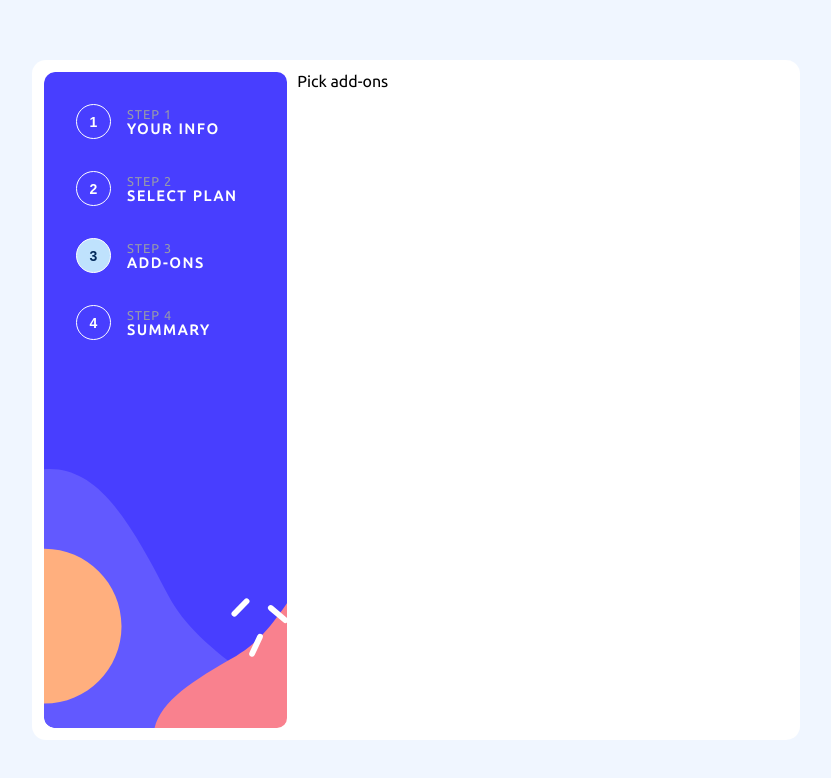
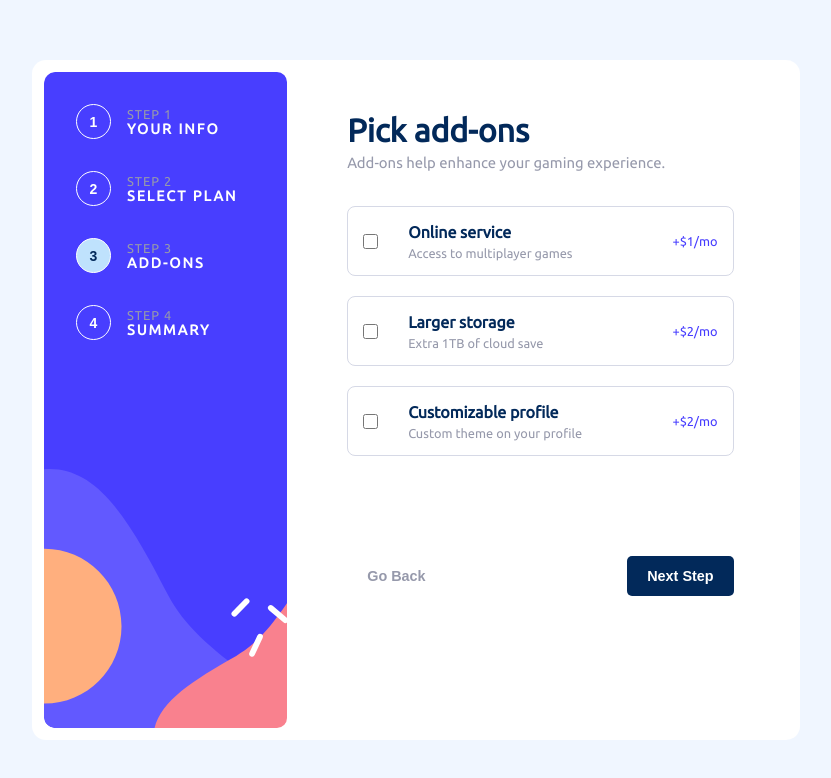
Before and after one commit to Oyefolu-CodeWizard/multi-step-form, a React (Vite) app: page /addons in a window 1280 px wide. Shown: the top 778 px of the page, without its empty margins (224-1055 px from the left). Built offline with nearby package versions, Linux system fonts and the light colour scheme.

Commit message:
Pick Add-Ons

```diff
--- a/src/Pages/AddOnsPage.tsx
+++ b/src/Pages/AddOnsPage.tsx
@@ -1,5 +1,79 @@
+import { useAppDispatch, useAppSelector } from "../hooks";
+import { useNavigate } from "react-router-dom";
+import Button from "../components/Button";
+import { toggleAddOns } from "../features/addonsSlice";
+
+// Larger storage
+//   Extra 1TB of cloud save
+//   +$2/mo
+
+//   Customizable Profile
+//   Custom theme on your profile
+//   +$2/mo
+
 function AddOnsPage() {
-  return <div>Pick add-ons</div>;
+  const dispatch = useAppDispatch();
+  const navigate = useNavigate();
+
+  const { addons } = useAppSelector((state) => state.addons);
+  const { planOption } = useAppSelector((state) => state.plan);
+
+  const handleNext = () => {
+    navigate("/summary");
+  };
+  const handleBack = () => {
+    navigate("/plan");
+  };
+  return (
+    <div className="add-ons">
+      <div className="add-ons-container">
+        <div className="add-ons-header">
+          <h1>Pick add-ons</h1>
+          <p>Add-ons help enhance your gaming experience.</p>
+        </div>
+
+        <div className="add-ons-experience">
+          {addons.map((addon) => (
+            <div
+              className={`experience ${addon.selected ? "selected" : ""}`}
+              key={addon.id}
+              onClick={() => dispatch(toggleAddOns(addon.id))}
+            >
+              <div className="check-exp">
+                <input
+                  type="checkbox"
+                  checked={addon.selected}
+                  name=""
+                  id=""
+                  readOnly
+                />
+                <div>
+                  <h4>{addon.title}</h4>
+                  <p>{addon.description}</p>
+                </div>
+              </div>
+              <p>
+                +$
+                {planOption === "monthly"
+                  ? addon.monthlyPrice
+                  : addon.yearlyPrice}
+                /{planOption === "monthly" ? "mo" : "yr"}
+              </p>
+            </div>
+          ))}
+        </div>
+
+        <div className="add-ons-buttons">
+          <Button type="back" onClick={handleBack}>
+            Go Back
+          </Button>
+          <Button type="next" onClick={handleNext}>
+            Next Step
+          </Button>
+        </div>
+      </div>
+    </div>
+  );
 }
 
 export default AddOnsPage;
--- a/src/Pages/ThankYouPage.tsx
+++ b/src/Pages/ThankYouPage.tsx
@@ -1,3 +1,9 @@
+// Thank you!
+
+// Thanks for confirming your subscription! We hope you have fun
+// using our platform. If you ever need support, please feel free
+// to email us at support@loremgaming.com.
+
 function ThankYouPage() {
   return <div>Thank you!</div>;
 }
--- /dev/null
+++ b/src/features/addonsSlice.ts
@@ -0,0 +1,63 @@
+import { createSlice, PayloadAction } from "@reduxjs/toolkit";
+
+export type AddOnsId = "online-service" | "larger-storage" | "custom-profile";
+export type AddOns = {
+  id: AddOnsId;
+  title: string;
+  description: string;
+  monthlyPrice: number;
+  yearlyPrice: number;
+  selected: boolean;
+};
+
+type AddOnsState = {
+  addons: AddOns[];
+};
+
+const initialState: AddOnsState = {
+  addons: [
+    {
+      id: "online-service",
+      title: "Online service",
+      description: "Access to multiplayer games",
+      monthlyPrice: 1,
+      yearlyPrice: 10,
+      selected: false,
+    },
+    {
+      id: "larger-storage",
+      title: "Larger storage",
+      description: "Extra 1TB of cloud save",
+      monthlyPrice: 2,
+      yearlyPrice: 20,
+      selected: false,
+    },
+    {
+      id: "custom-profile",
+      title: "Customizable profile",
+      description: "Custom theme on your profile",
+      monthlyPrice: 2,
+      yearlyPrice: 20,
+      selected: false,
+    },
+  ],
+};
+
+const addonsSlice = createSlice({
+  name: "addons",
+  initialState,
+  reducers: {
+    toggleAddOns(state, action: PayloadAction<AddOnsId>) {
+      const addon = state.addons.find((a) => a.id === action.payload);
+      if (addon) {
+        addon.selected = !addon.selected;
+      }
+    },
+  },
+});
+
+console.log(addonsSlice);
+
+export const { toggleAddOns } = addonsSlice.actions;
+
+export default addonsSlice.reducer;
--- a/src/index.css
+++ b/src/index.css
@@ -143,25 +143,29 @@ body {
   text-decoration: none;
 }
 .user-info,
-.plans {
+.plans,
+.add-ons {
   width: 38vw;
   height: 100%;
   /* border: 1px solid red; */
   padding: 40px 50px;
 }
 .user-info .info-container,
-.plans .plan-container {
+.plans .plan-container,
+.add-ons .add-ons-container {
   height: 100%;
   /* border: 1px solid red; */
 }
 .user-info h1,
-.plans h1 {
+.plans h1,
+.add-ons h1 {
   color: var(--marine-blue);
   font-weight: bold;
   margin-bottom: 5px;
 }
 .user-info p,
-.plans p {
+.plans p,
+.add-ons p {
   font-size: 0.93rem;
   color: var(--cool-gray);
 }
@@ -259,7 +263,8 @@ body {
   color: var(--marine-blue);
   font-weight: bold;
 }
-.plan-buttons {
+.plan-buttons,
+.add-ons-buttons {
   display: flex;
   justify-content: space-between;
 }
@@ -312,3 +317,50 @@ input:checked + .slider:before {
   color: var(--cool-gray);
   font-weight: bold;
 }
+.add-ons-experience {
+  margin-top: 35px;
+}
+.experience {
+  width: 100%;
+  height: 70px;
+  border: 1px solid var(--light-gray);
+  border-radius: 8px;
+  display: flex;
+  justify-content: space-between;
+  align-items: center;
+  padding: 0 15px;
+  margin-top: 20px;
+  cursor: pointer;
+  transition: border 0.9s;
+}
+.experience p {
+  font-size: 0.8rem;
+  color: var(--purplish-blue);
+}
+.experience:hover {
+  border: 1px solid var(--purplish-blue);
+}
+.experience.selected {
+  border: 1px solid var(--purplish-blue);
+  background-color: var(--magnolia);
+}
+.check-exp {
+  display: flex;
+  align-items: center;
+  gap: 30px;
+}
+.check-exp input {
+  width: 15px;
+  height: 15px;
+  accent-color: var(--purplish-blue);
+  color: var(--white);
+  cursor: pointer;
+}
+.check-exp h4 {
+  color: var(--marine-blue);
+  margin-bottom: 5px;
+}
+.check-exp p {
+  font-size: 0.8rem;
+  color: var(--cool-gray);
+}
--- a/src/store.ts
+++ b/src/store.ts
@@ -2,11 +2,13 @@ import { configureStore } from "@reduxjs/toolkit";
 
 import userReducer from "./features/userSlice";
 import planReducer from "./features/planSlice";
+import addonsReducer from "./features/addonsSlice";
 
 const store = configureStore({
   reducer: {
     user: userReducer,
     plan: planReducer,
+    addons: addonsReducer,
   },
 });
 
```
Also changed, not shown: src/Pages/SummaryPage.tsx (+7 -0 lines).
